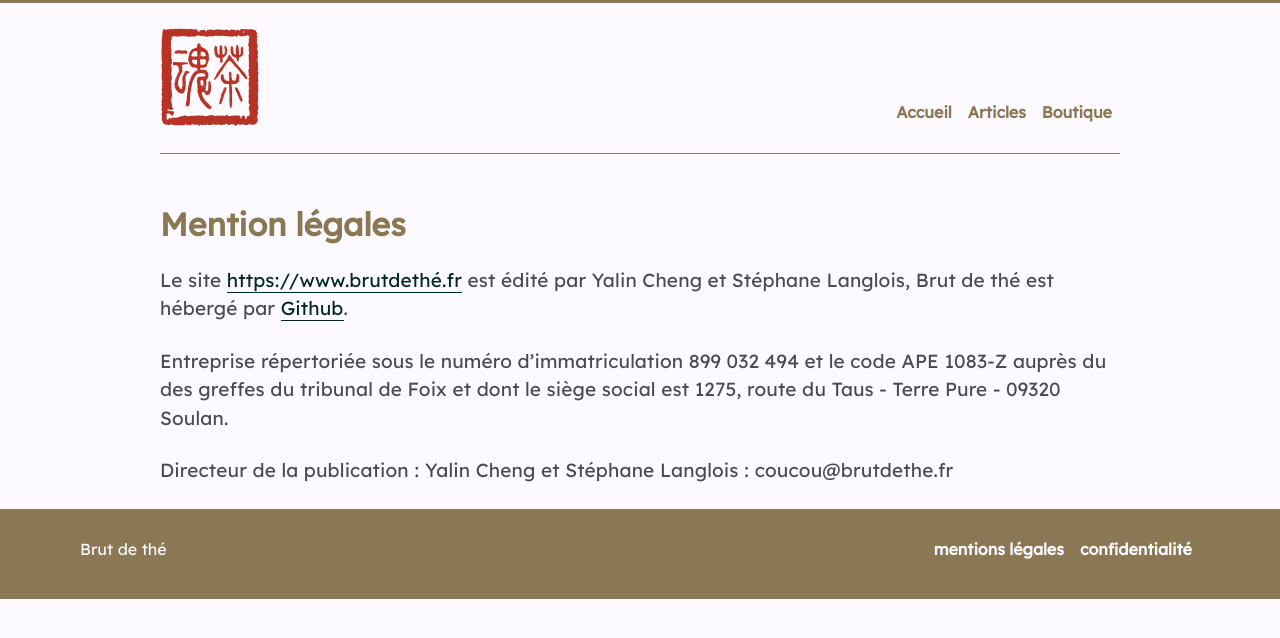
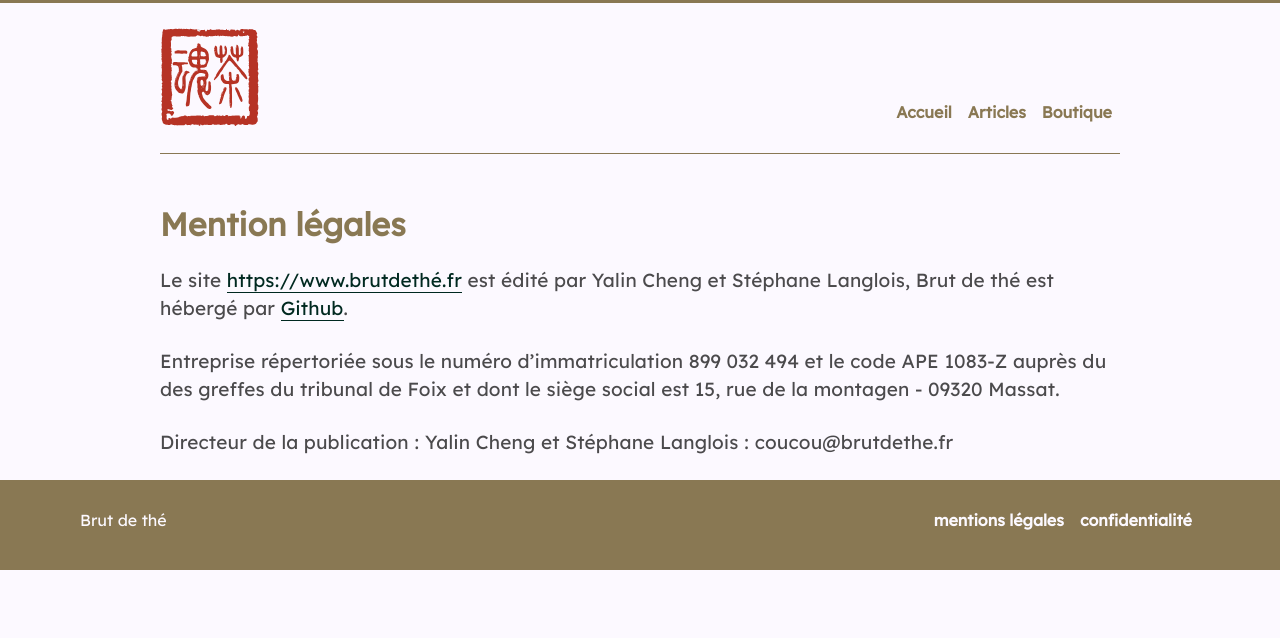
Before and after one commit to brutdethe/site, a Jekyll site: the page built from mentions-legales.md, in a window 1280 px wide. Shown: the top 638 px of the page. Built offline with Jekyll 4.4.1, drawn with Linux system fonts in a browser that asks for light colours; nearby versions of some CDN libraries.

Commit message:
change l'adresse

```diff
--- a/mentions-legales.md
+++ b/mentions-legales.md
@@ -7,6 +7,6 @@ title: Mentions légales
 
 Le site [https://www.brutdethé.fr](https://www.brutdethé.fr) est édité par Yalin Cheng et Stéphane Langlois, Brut de thé est hébergé par [Github](https://github.com).
 
-Entreprise répertoriée sous le numéro d’immatriculation 899 032 494 et le code APE 1083-Z auprès du des greffes du tribunal de Foix et dont le siège social est 1275, route du Taus - Terre Pure - 09320 Soulan.
+Entreprise répertoriée sous le numéro d’immatriculation 899 032 494 et le code APE 1083-Z auprès du des greffes du tribunal de Foix et dont le siège social est 15, rue de la montagen - 09320 Massat.
 
 Directeur de la publication : Yalin Cheng et Stéphane Langlois : coucou@brutdethe.fr
```
